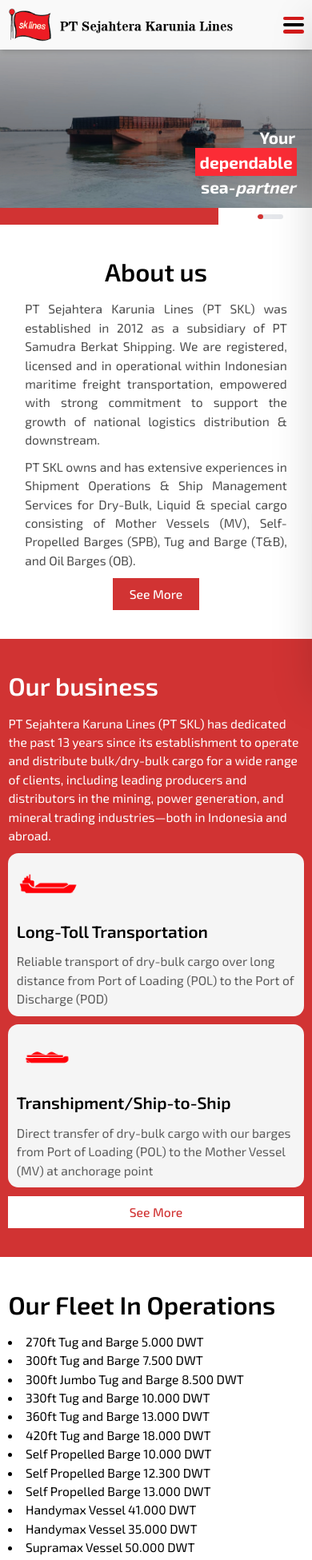
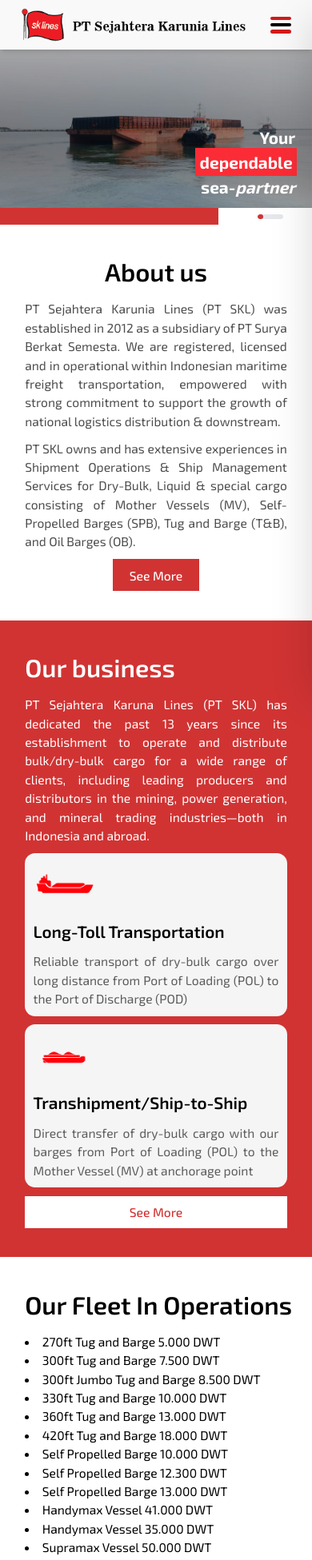
Before and after one commit to dclericuzio/yuhulab, a Next.js app: page / in a window 390 px wide. Shown: the top 1951 px of the page at 80% size. Built offline with nearby package versions, Linux system fonts and the light colour scheme.

Commit message:
home and about us padding x

```diff
--- a/components/organisms/about/company-profile.tsx
+++ b/components/organisms/about/company-profile.tsx
@@ -1,11 +1,11 @@
 export default function CompanyProfile() {
     return (
-        <div className="skl-container py-[0.35rem] md:py-[0.7rem] px-[0.1rem] sm:px-[0.2rem] md:px-[0.7rem] animation-effect">
+        <div className="skl-container py-[0.35rem] md:py-[0.7rem] px-[0.3rem] md:px-[0.7rem] animation-effect">
             <div className="flex flex-col mb-[0.1rem] md:mb-[1rem] ">
                 <div className="flex flex-col-reverse md:flex-row items-center gap-[0.2rem]">
                     <div className='flex flex-col'>
                         <span className='mb-[0.1rem] md:mb-[0.2rem] text-[0.3rem] md:text-[0.5rem] font-semibold animation-effect'>Profile</span>
-                        <div className="mb-[0.1rem] md:mb-[0.2rem] text-[0.15rem] md:text-[0.2rem] text-[#4D4D4D]">PT Sejahtera Karunia Lines (PT SKL) was established in 2012 as a subsidiary of PT Samudra Berkat Shipping. We are registered, licensed and in operational within Indonesian maritime freight transportation, empowered with strong commitment to support the growth of national logistics distribution & downstream.</div>
+                        <div className="mb-[0.1rem] md:mb-[0.2rem] text-[0.15rem] md:text-[0.2rem] text-[#4D4D4D]">PT Sejahtera Karunia Lines (PT SKL) was established in 2012 as a subsidiary of PT Surya Berkat Semesta. We are registered, licensed and in operational within Indonesian maritime freight transportation, empowered with strong commitment to support the growth of national logistics distribution & downstream.</div>
                         <div className="mb-[0.1rem] md:mb-[0.2rem] text-[0.15rem] md:text-[0.2rem] text-[#4D4D4D]">PT SKL owns and has extensive experiences in Shipment Operations & Ship Management Services for Dry-Bulk, Liquid & special cargo consisting of Mother Vessels (MV), Self-Propelled Barges (SPB), Tug and Barge (T&B), and Oil Barges (OB).</div>
                     </div>
                 </div>
--- a/components/organisms/footer.tsx
+++ b/components/organisms/footer.tsx
@@ -46,7 +46,7 @@
         }
     ]
     return (
-        <div className="bg-[#F5F5F5] skl-container px-[0.1rem] sm:px-[0.2rem] md:px-[0.7rem] animation-effect">
+        <div className="bg-[#F5F5F5] skl-container px-[0.3rem] md:px-[0.7rem] animation-effect">
             <div className="flex flex-col">
                 <div className="flex py-[0.3rem] md:py-[0.5rem]">
                     <div className="flex flex-col">
--- a/components/organisms/home/about.tsx
+++ b/components/organisms/home/about.tsx
@@ -1,11 +1,11 @@
 export default function About() {
     return (
-        <div className="skl-container py-[0.35rem] md:py-[0.7rem] px-[0.3rem] sm:px-[0.2rem] md:px-[0.7rem] animation-effect">
+        <div className="skl-container py-[0.35rem] md:py-[0.7rem] px-[0.3rem] md:px-[0.7rem] animation-effect">
             <div className='justify-center flex flex-col w-full'>
                 <span className='text-center mb-[0.1rem] md:mb-[0.2rem] text-[0.3rem] md:text-[0.5rem] font-semibold animation-effect'>About us</span>
                 <div className="flex md:flex-row flex-col md:text-center text-justify justify-center">
                     <div className="md:w-2/3 flex flex-col">
-                        <div className="text-[0.15rem] md:text-[0.2rem] text-[#4D4D4D]">PT Sejahtera Karunia Lines (PT SKL) was established in 2012 as a subsidiary of PT Samudra Berkat Shipping. We are registered, licensed and in operational within Indonesian maritime freight transportation, empowered with strong commitment to support the growth of national logistics distribution & downstream.</div>
+                        <div className="text-[0.15rem] md:text-[0.2rem] text-[#4D4D4D]">PT Sejahtera Karunia Lines (PT SKL) was established in 2012 as a subsidiary of PT Surya Berkat Semesta. We are registered, licensed and in operational within Indonesian maritime freight transportation, empowered with strong commitment to support the growth of national logistics distribution & downstream.</div>
                         <div className="mt-[0.1rem] md:mt-[0.2rem] text-[0.15rem] md:text-[0.2rem] text-[#4D4D4D]">PT SKL owns and has extensive experiences in Shipment Operations & Ship Management Services for Dry-Bulk, Liquid & special cargo consisting of Mother Vessels (MV), Self-Propelled Barges (SPB), Tug and Barge (T&B), and Oil Barges (OB).</div>
                         <button className="mx-auto cursor-pointer mt-[0.1rem] md:mt-[0.2rem] font-medium text-white text-[0.15rem] md:text-[0.2rem] mr-auto px-[0.2rem] md:px-[0.3rem] py-[0.08rem] md:py-[0.15rem] bg-[#d13333]">See More</button>
                     </div>
--- a/components/organisms/home/business.tsx
+++ b/components/organisms/home/business.tsx
@@ -12,7 +12,7 @@
         }
     ]
     return (
-        <div className="bg-[#d13333] skl-container py-[0.35rem] md:py-[0.7rem] px-[0.1rem] sm:px-[0.2rem] md:px-[0.7rem] animation-effect">
+        <div className="bg-[#d13333] skl-container py-[0.35rem] md:py-[0.7rem] px-[0.3rem] md:px-[0.7rem] animation-effect">
             <div className='flex flex-col'>
                 <div className="w-full flex justify-between items-center">
                     <span className='text-white mb-[0.1rem] md:mb-[0.2rem] text-[0.3rem] md:text-[0.5rem] font-semibold animation-effect'>Our business</span>
@@ -20,7 +20,7 @@
                 <div className="flex md:flex-row flex-col">
                     <div className="flex-col">
                         <div className="flex flex-row gap-[1.5rem] items-center">
-                            <div className="text-[0.15rem] md:text-[0.2rem] text-white">PT Sejahtera Karuna Lines (PT SKL) has dedicated the past 13 years since its establishment to operate and distribute bulk/dry-bulk cargo for a wide range of clients, including leading producers and distributors in the mining, power generation, and mineral trading industries—both in Indonesia and abroad.</div>
+                            <div className="text-[0.15rem] md:text-[0.2rem] text-white text-justify">PT Sejahtera Karuna Lines (PT SKL) has dedicated the past 13 years since its establishment to operate and distribute bulk/dry-bulk cargo for a wide range of clients, including leading producers and distributors in the mining, power generation, and mineral trading industries—both in Indonesia and abroad.</div>
                             <button className="whitespace-nowrap md:block hidden cursor-pointer font-medium text-[#d13333] bg-white text-[0.15rem] md:text-[0.2rem] px-[0.2rem] md:px-[0.3rem] py-[0.08rem] md:py-[0.15rem]">See More</button>
                         </div>
                         <div className="flex flex-col md:flex-row w-full my-[0.1rem] md:my-[0.2rem] gap-[0.1rem] md:gap-[0.2rem]">
@@ -28,7 +28,7 @@
                                 <div key={index} className="rounded-xs flex flex-col w-full md:w-1/2 bg-[#F5F5F5] p-[0.1rem] md:p-[0.2rem] animation-effect">
                                     <img src={item.img} alt="icon" className="w-[1rem] h-auto ml-[-0.15rem]"/>
                                     <span className="my-[0.1rem] text-[0.2rem] md:text-[0.25rem] font-semibold">{item.title}</span>
-                                    <div className="text-[0.15rem] md:text-[0.2rem] text-[#5c5c5c]">{item.desc}</div>
+                                    <div className="text-[0.15rem] md:text-[0.2rem] text-[#5c5c5c] text-justify">{item.desc}</div>
                                 </div>
                             ))}
                         </div>
--- a/components/organisms/home/fleet.tsx
+++ b/components/organisms/home/fleet.tsx
@@ -16,9 +16,9 @@
 	    'Oil Barge 1000KL'
     ]
     return (
-        <div className="skl-container py-[0.35rem] md:py-[0.7rem] px-[0.1rem] sm:px-[0.2rem] md:px-[0.7rem] animation-effect">
+        <div className="skl-container py-[0.35rem] md:py-[0.7rem] px-[0.3rem] md:px-[0.7rem] animation-effect">
             <div className='flex md:flex-row flex-col md:items-center md:justify-evenly'>
-                <span className='mb-[0.1rem] md:mb-[0.2rem] text-[0.3rem] md:text-[0.5rem] font-semibold animation-effect'>Our Fleet In Operations</span>
+                <span className='mb-[0.1rem] md:mb-[0.2rem] text-[0.3rem] md:text-[0.5rem] font-semibold animation-effect whitespace-nowrap'>Our Fleet In Operations</span>
                 <div className="flex flex-col">
                     {fleetData.map((item, index) => {
                         return (
--- a/components/organisms/home/interested.tsx
+++ b/components/organisms/home/interested.tsx
@@ -2,7 +2,7 @@
 
 export default function Interested() {
     return (
-        <div className="skl-container py-[0.35rem] md:py-[0.7rem] px-[0.1rem] sm:px-[0.2rem] md:px-[0.7rem] animation-effect">
+        <div className="skl-container py-[0.35rem] md:py-[0.7rem] px-[0.1rem] md:px-[0.7rem] animation-effect">
             <div className='flex flex-col bg-[#F5F5F5] rounded-xs p-[0.1rem] md:p-[0.5rem]'>
                 <div className="w-full flex justify-between items-center">
                     <div className="flex flex-col">
--- a/components/organisms/navbar.tsx
+++ b/components/organisms/navbar.tsx
@@ -52,7 +52,7 @@
     ]
     return (
         <nav className='fixed z-50 bg-[#F9F9F9] w-full font-semibold shadow-md'>
-            <div className='skl-container flex items-center my-[0.1rem] md:my-0'>
+            <div className='skl-container flex items-center my-[0.1rem] md:my-0 px-[0.15rem] md:px-0'>
                 {/* logo */}
                 <Link href="/" onClick={() => setOpen(false)}>
                     <Image
```
Also changed, not shown: components/organisms/about/visi-misi.tsx (+4 -4 lines).
